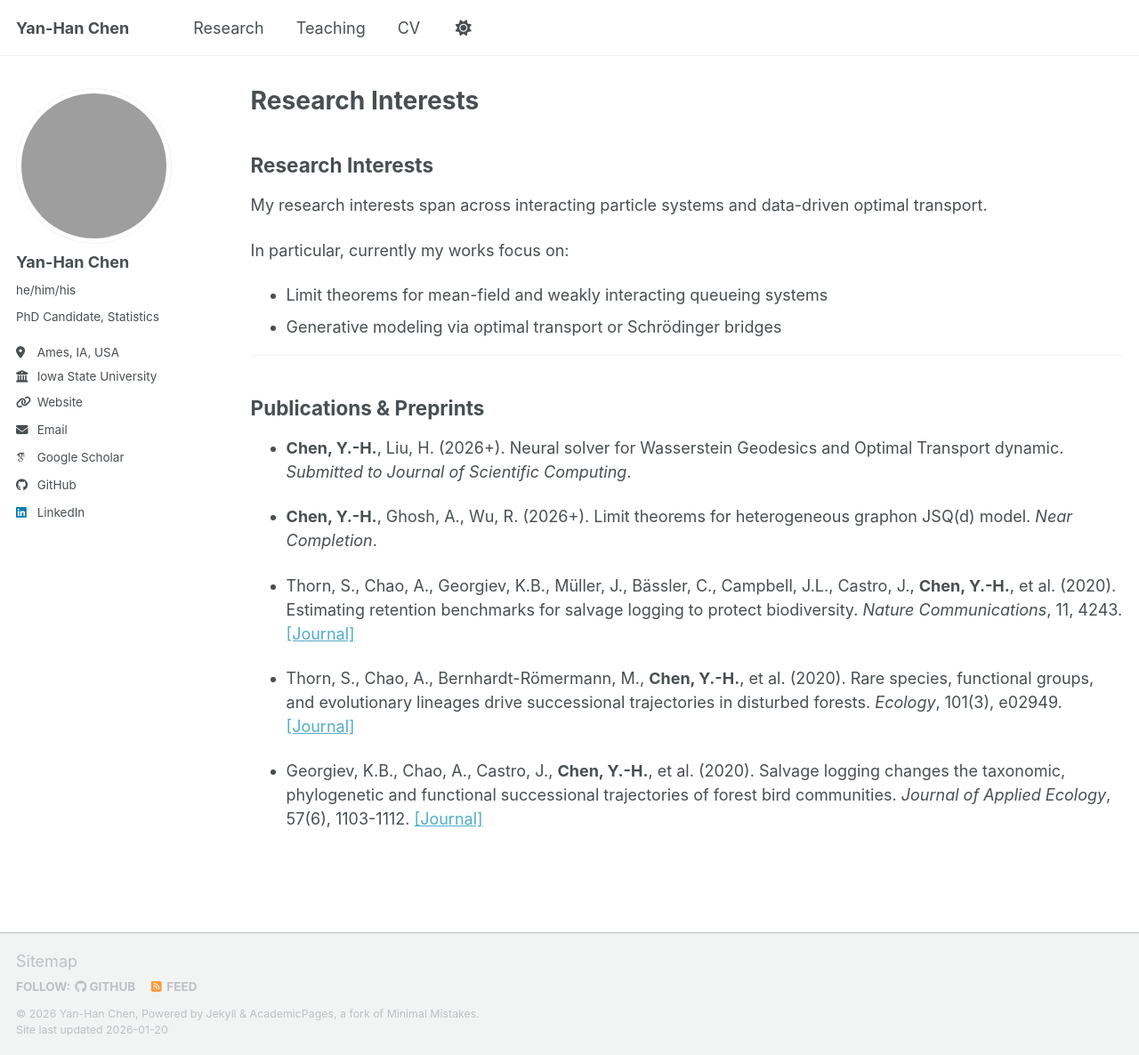
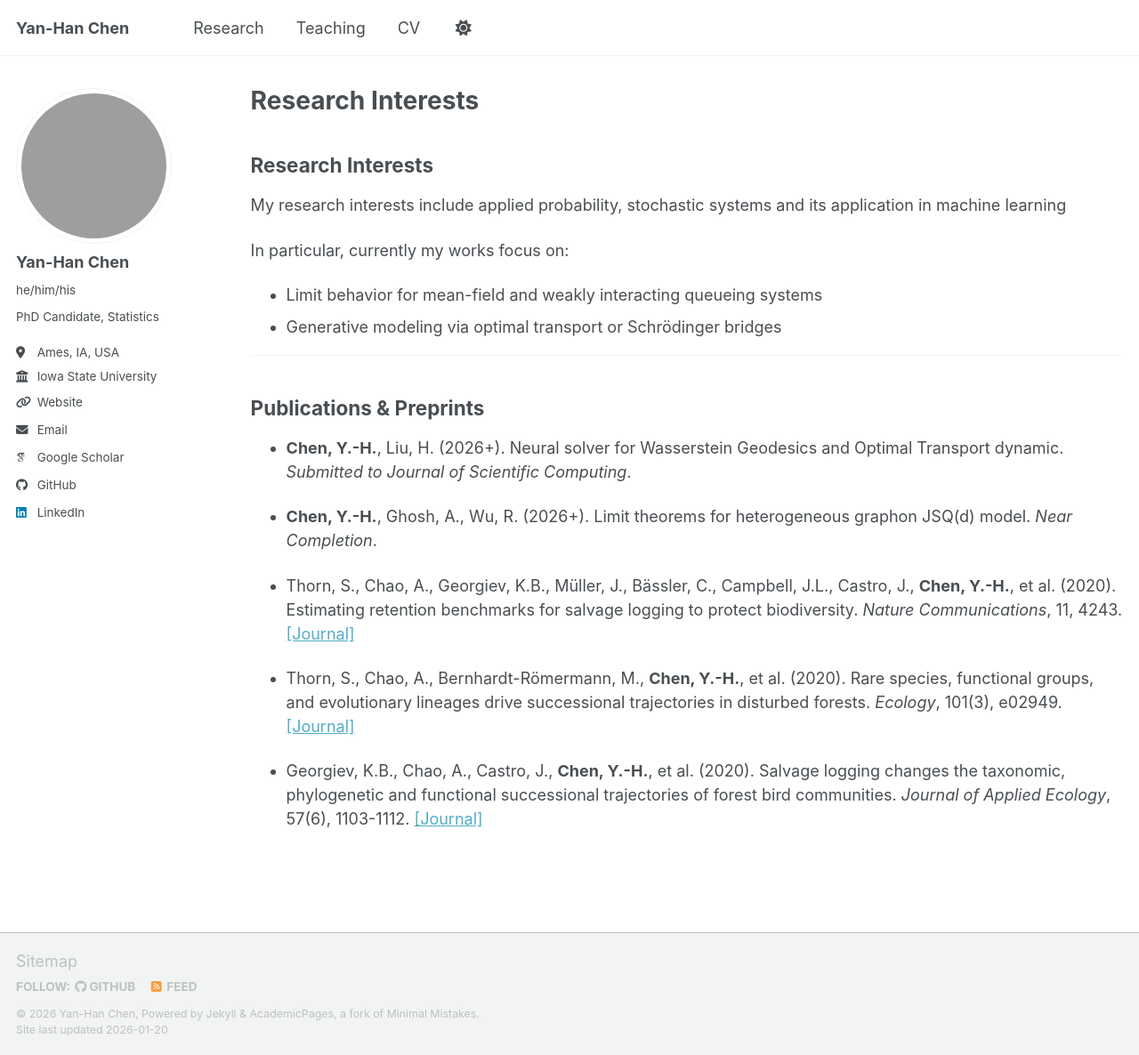
Before and after one commit to YanHanChen/YanHanChen.github.io, a Jekyll site: the page built from _pages/publications.md, in a window 1280 px wide and 1186 px high. Shown: the whole window at 89% size. Built offline with Jekyll 4.4.1, drawn with Linux system fonts in a browser that asks for light colours; some web fonts are replaced; a script bundle is joined from its source files by our own code; library files that are not in the unit come from our copies; our own code applies the rules of GitHub Pages for plain Markdown files.

Commit message:
Update research interests description

```diff
--- a/_pages/publications.md
+++ b/_pages/publications.md
@@ -7,11 +7,11 @@ author_profile: true
 
 ## Research Interests
 
-My research interests span across interacting particle systems and data-driven optimal transport.
+My research interests include applied probability, stochastic systems and its application in machine learning
 
 In particular, currently my works focus on:
 
-- Limit theorems for mean-field and weakly interacting queueing systems
+- Limit behavior for mean-field and weakly interacting queueing systems
 - Generative modeling via optimal transport or Schrödinger bridges
 
 <!--
```
